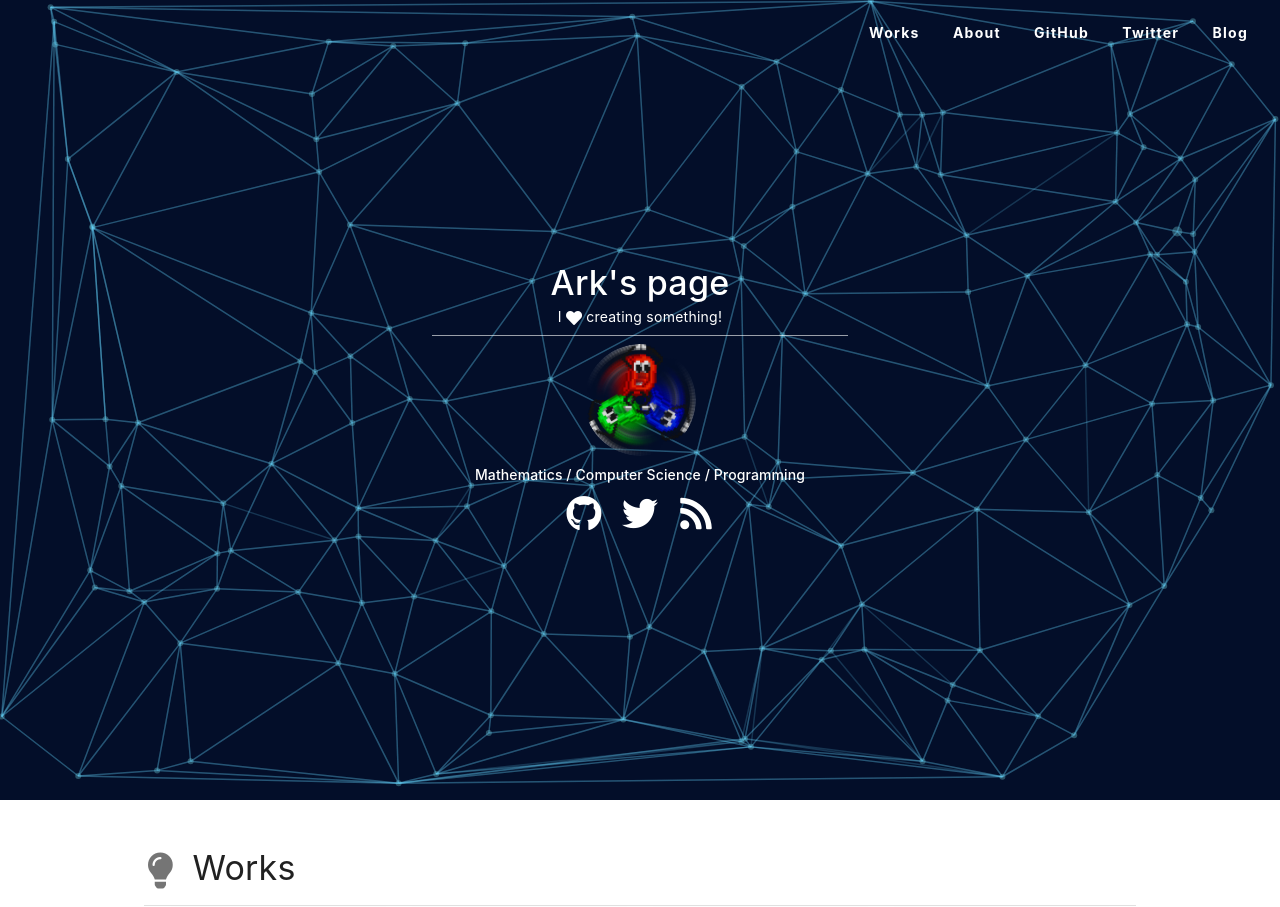
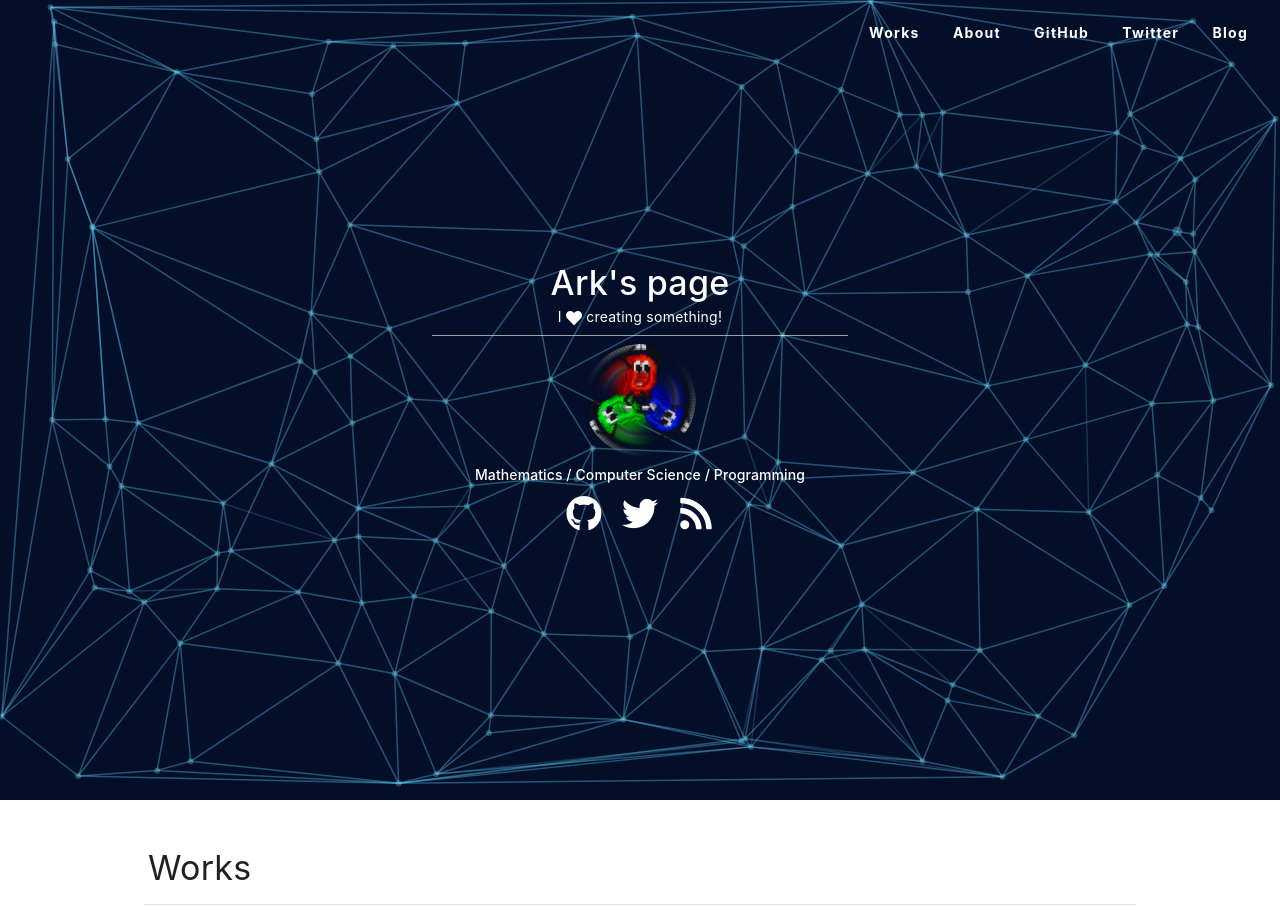
Before and after one commit to arkark/portfolio, a Vue app: page / in a window 1280 px wide. Shown: the top 907 px of the page. Built offline with nearby package versions, Linux system fonts and the light colour scheme; grey boxes are pictures that could not be loaded; a web font is replaced by a local one.

Commit message:
Update icons

```diff
--- a/src/components/about/About.vue
+++ b/src/components/about/About.vue
@@ -4,7 +4,7 @@
       <v-card flat :max-width="1024">
         <v-card-title primary-title class="px-3 pt-2 pb-0">
           <p class="display-1 mb-0 pl-2">
-            <v-icon large>fas fa-address-card</v-icon>&nbsp;&nbsp;About
+            About
           </p>
         </v-card-title>
         <v-card-text class="py-2">
--- a/src/components/about/AboutSkill.vue
+++ b/src/components/about/AboutSkill.vue
@@ -1,7 +1,7 @@
 <template>
   <v-timeline-item :color="'#555'" fill-dot>
     <template v-slot:icon>
-      <v-icon small dark>fas fa-code</v-icon>
+      <v-icon small dark>fas fa-code-branch</v-icon>
     </template>
     <v-card class="elevation-4">
       <v-card-title class="pb-0">プログラミング</v-card-title>
--- a/src/components/about/atcoder.js
+++ b/src/components/about/atcoder.js
@@ -41,8 +41,7 @@ const getColor = rating => {
 const pairs = [
   ["label", "AtCoder"],
   ["message", `Rating: ${rating}`],
-  ["color", getColor(rating)],
-  ["style", "flat-square"]
+  ["color", getColor(rating)]
 ];
 
 const encode = str => window.encodeURIComponent(str);
--- a/src/components/work/Work.vue
+++ b/src/components/work/Work.vue
@@ -4,7 +4,7 @@
       <v-card flat :max-width="1024">
         <v-card-title primary-title class="px-3 py-2">
           <p class="display-1 mb-0 pl-2">
-            <v-icon large>fas fa-lightbulb</v-icon>&nbsp;&nbsp;Works
+            Works
           </p>
         </v-card-title>
         <v-card-text class="py-2">
```
